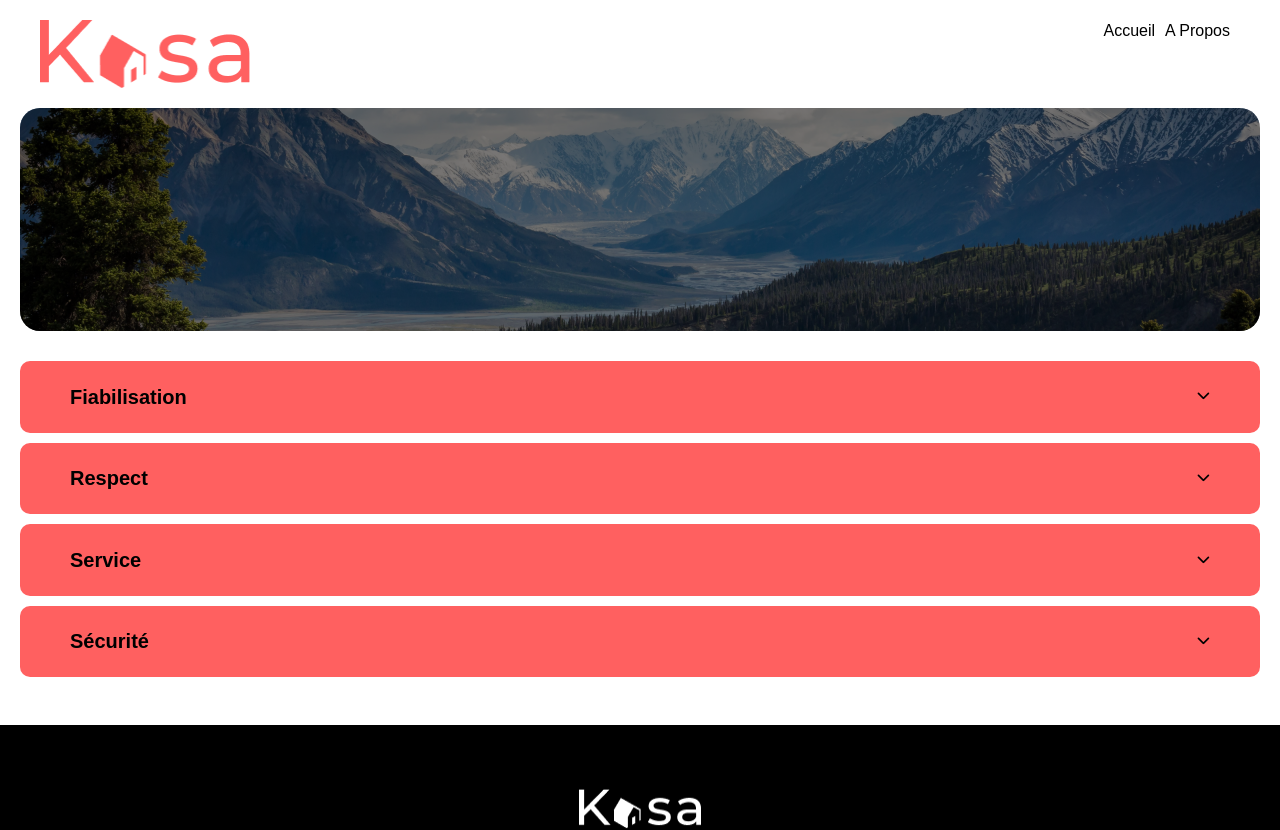
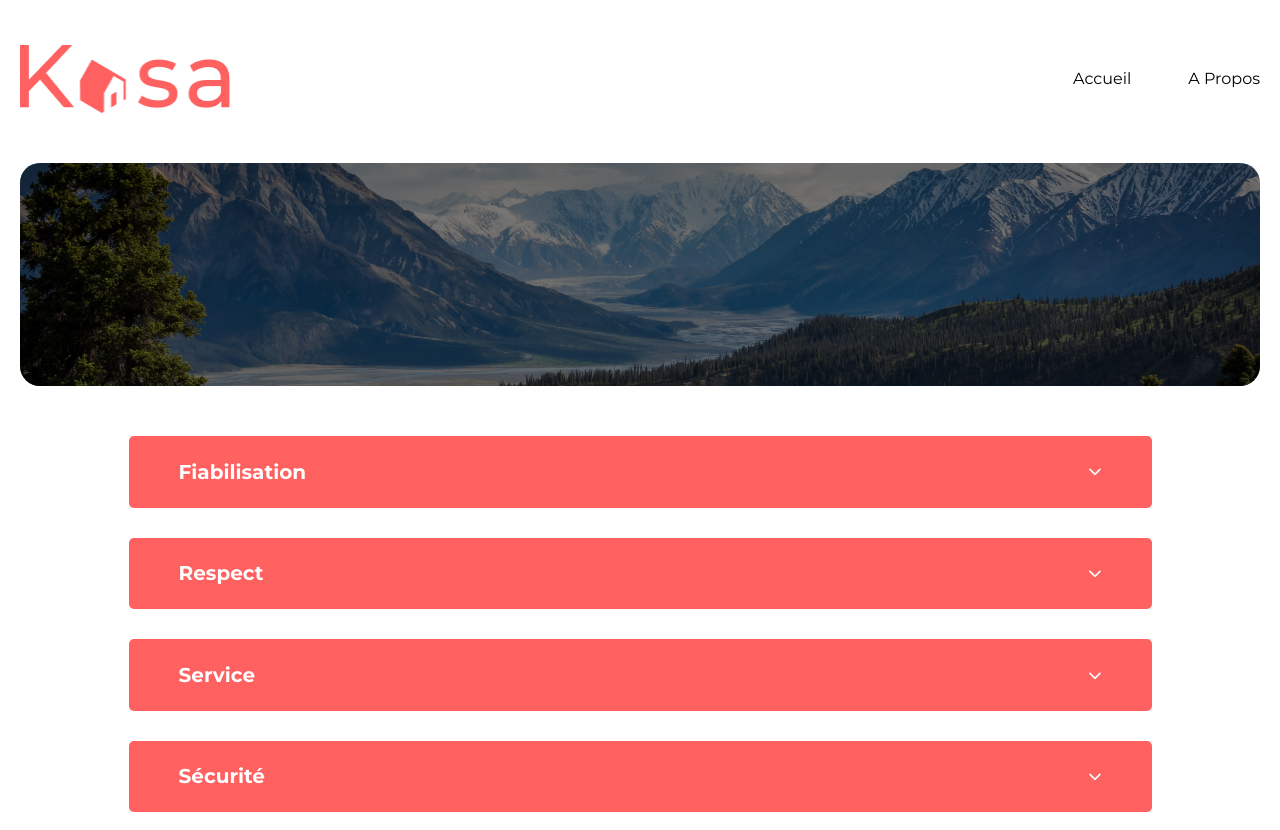
Before and after one commit to brahimferdjani/Ferdjani_Brahim_8, a React (Create React App) app: page /apropos in a window 1280 px wide. Shown: the top 830 px of the page. Built offline with nearby package versions, Linux system fonts and the light colour scheme.

Commit message:
fix scss of home and a-propos pages

```diff
--- a/public/index.html
+++ b/public/index.html
@@ -1,15 +1,17 @@
 <!DOCTYPE html>
 <html lang="en">
+
 <head>
   <meta charset="utf-8" />
   <link rel="icon" href="%PUBLIC_URL%/favicon.ico" />
   <meta name="viewport" content="width=device-width, initial-scale=1" />
   <meta name="theme-color" content="#000000" />
-    <meta
-      name="description"
-      content="Web site created using create-react-app"
-    />
+  <meta name="description" content="Web site created using create-react-app" />
   <script src="https://kit.fontawesome.com/53eb4fa86e.js" crossorigin="anonymous"></script>
+  <link rel="preconnect" href="https://fonts.googleapis.com">
+  <link rel="preconnect" href="https://fonts.gstatic.com" crossorigin>
+  <link href="https://fonts.googleapis.com/css2?family=Montserrat:ital,wght@0,100..900;1,100..900&display=swap"
+    rel="stylesheet">
   <link rel="apple-touch-icon" href="%PUBLIC_URL%/logo192.png" />
   <!--
       manifest.json provides metadata used when your web app is installed on a
@@ -25,8 +27,9 @@
       work correctly both with client-side routing and a non-root public URL.
       Learn how to configure a non-root public URL by running `npm run build`.
     -->
-    <title>React App</title>
+  <title>Kasa</title>
 </head>
+
 <body>
   <noscript>You need to enable JavaScript to run this app.</noscript>
   <div id="root"></div>
@@ -41,4 +44,5 @@
       To create a production bundle, use `npm run build` or `yarn build`.
     -->
 </body>
+
 </html>
--- a/src/components/Navabar.js
+++ b/src/components/Navabar.js
@@ -3,7 +3,7 @@ import { Link } from "react-router-dom";
 
 export const Navbar = () => {
     return (
-        <nav>
+        <nav className="nav_home">
             <Link to='/'>Accueil</Link>
             <Link to='/apropos'>A Propos</Link>
         </nav>
--- a/src/pages/Apropos/Apropos.js
+++ b/src/pages/Apropos/Apropos.js
@@ -14,18 +14,18 @@ function Apropos() {
 
     return (
         <>
-            <header>
+            <header className="header_home">
                 <img src={logo} alt='logo' />
                 <Navbar />
             </header>
             <Banner text={null} className='banner' src={cover} alt='paysage' />
-            <main>
+            <main className="main_apropos">
                <Sections title="Fiabilisation" text="Les annonces postées sur Kasa garantissent une fiabilisation de 99%." id="fiabilite" />
                <Sections title="Respect" text="La bienveillance fait partie des valeurs fondatrices de Kasa. Tout comportement suspect sera supprimé." id="respect" />
                <Sections title="Service" text="Nos équipes se tiennent à votre disposition pour vous fournir une expérience parfaite. N'hésitez pas à nous contacter si vous avez la moindre question." id="service" />
                <Sections title="Sécurité" text="La sécurité est la priorité de Kasa. Aussi bien pour nos équipes que pour nos clients. N'hésitez pas à nos DM !" id="securite" />
             </main>
-            <footer>
+            <footer className="footer_home">
                 <div>
                 <img src={logofooter} alt='logo' />
                 <p>© {year} Kasa. All rights reserved</p>
--- a/src/pages/Apropos/Apropos_Style/Apropos.scss
+++ b/src/pages/Apropos/Apropos_Style/Apropos.scss
@@ -1,11 +1,10 @@
-main {
-    background-color: transparent;
-    height: auto;
-
+.main_apropos {
+    width: 1023px;
+    margin: 38px auto;
 
     section {
 
-        margin: 10px 0;
+        margin: 30px 0;
 
         div {
 
@@ -13,22 +12,23 @@ main {
                 background-color: #FF6060;
                 display: flex;
                 border: none;
-                border-radius: 10px;
+                border-radius: 5px;
                 width: 100%;
                 cursor: pointer;
                 justify-content: space-between;
                 align-items: center;
                 padding: 5px 50px;
-                color: black;
                 text-decoration: none;
+                color: white;
             }
         }
 
         div {
 
             .paragraphe {
-                background-color: #F6F6F673;
                 padding: 5px 45px;
+                border-radius: 10px 10px 5px 5px;
+                background: var(--Gray, rgba(246, 246, 246, 0.45));
             }
 
         }
--- a/src/pages/Home/Home.js
+++ b/src/pages/Home/Home.js
@@ -18,17 +18,17 @@ function Home(props) {
     // composant header et footer
     return (
         <>
-            <header>
+            <header className='header_home'>
                 <img src={logo} alt='logo'/>
                 <Navbar />
             </header>
             <Banner text='Chez vous, partout et ailleurs' className='banner' src={cover} alt='paysage' />
-            <main>
+            <main className='main_home'>
                 <ul>
                     {nombreCarte}
                 </ul>
             </main>
-            <footer>
+            <footer className='footer_home'>
                 <div>
                 <img src={logofooter} alt='logo' />
                 <p>© {year} Kasa. All rights reserved</p>
--- a/src/pages/Home/Home.scss
+++ b/src/pages/Home/Home.scss
@@ -1,14 +1,14 @@
 * {
-    font-family: Montserrat, sans-serif;
-    line-height: 142.6%; /* 25.668px */
+    font-family: 'montserrat';
+    line-height: 142.6%;
+    /* 25.668px */
     box-sizing: border-box;
 
-    header {
+    .header_home {
         display: flex;
         justify-content: space-between;
-        padding: 0 20px;
         width: 1240px;
-        margin: 20px auto;
+        margin: 45px auto 0;
         height: 68px;
 
         img {
@@ -16,16 +16,15 @@
             height: 68px;
         }
 
-        nav {
+        .nav_home {
 
             display: flex;
-
             list-style-type: none;
-            padding: 0 10px;
+            align-items: center;
 
             a {
                 text-decoration: none;
-                margin-left: 10px;
+                margin-left: 57px;
                 color: black;
                 cursor: pointer;
 
@@ -37,6 +36,14 @@
     }
 
     .banner {
+        color: #FFF;
+        text-shadow: 0px 4px 4px rgba(0, 0, 0, 0.25);
+        -webkit-text-stroke-width: 1;
+        -webkit-text-stroke-color: #000;
+        font-size: 48px;
+        font-style: normal;
+        font-weight: 700;
+        line-height: 142.6%;
         width: 1240px;
         height: 223px;
         margin: 10px auto;
@@ -44,7 +51,7 @@
         position: relative;
         border-radius: 20px;
         overflow: hidden;
-        margin-bottom: 10px;
+        margin: 50px auto;
 
         img {
             object-fit: cover;
@@ -62,19 +69,19 @@
 
             p {
                 text-align: center;
-                margin: 0;
-                padding-top: 80px;
+                margin: 78px auto;
             }
         }
 
     }
 
-    main {
+    .main_home {
 
         width: 1240px;
         margin: 30px auto;
-        background-color: #F6F6F6;
-        border-radius: 20px;
+        border-radius: 25px;
+        background: #F6F6F6;
+        padding: 56px 50px;
 
         ul {
 
@@ -83,18 +90,18 @@
             grid-template-rows: auto;
             row-gap: 30px;
             column-gap: 20px;
+            margin: 0;
             padding: 0;
-
 
             li {
                 list-style: none;
-                height: 21em;
                 width: 340px;
-                padding: 0;
                 position: relative;
+                border-radius: 10px;
+                z-index: 1;
+                background: linear-gradient(180deg, rgba(255, 255, 255, 0.00) 0%, rgba(10, 10, 10, 0.00) 42%, rgba(4, 4, 4, 0.20) 99.99%, rgba(0, 0, 0, 0.50) 100%);
 
                 a {
-                    position: absolute;
                     top: 0;
                     left: 0;
                     right: 0;
@@ -107,17 +114,30 @@
                     height: 340px;
 
                     img {
+                        position: absolute;
                         width: 340px;
                         height: 340px;
                         object-fit: cover;
                         border-radius: 10px;
+                        z-index: 0;
                     }
 
 
                     p {
+                        position: absolute;
+                        bottom: 20px;
+                        left: 20px;
+                        right: 20px;
                         text-align: left;
+                        margin: 0;
                         color: white;
-                        margin: 0;
+                        z-index: 2;
+                        color: #FFF;
+                        font-size: 18px;
+                        font-style: normal;
+                        font-weight: 700;
+                        line-height: 142.6%;
+                        /* 25.668px */
                     }
                 }
 
@@ -125,7 +145,7 @@
         }
     }
 
-    footer {
+    .footer_home {
         background-color: black;
         height: 209px;
         margin-top: 3em;
```
Lines whose indentation alone changed are shown as unchanged.
